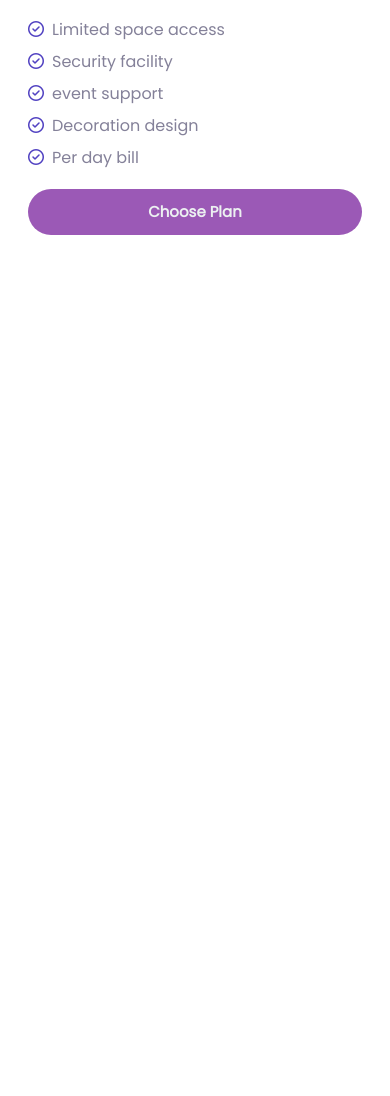
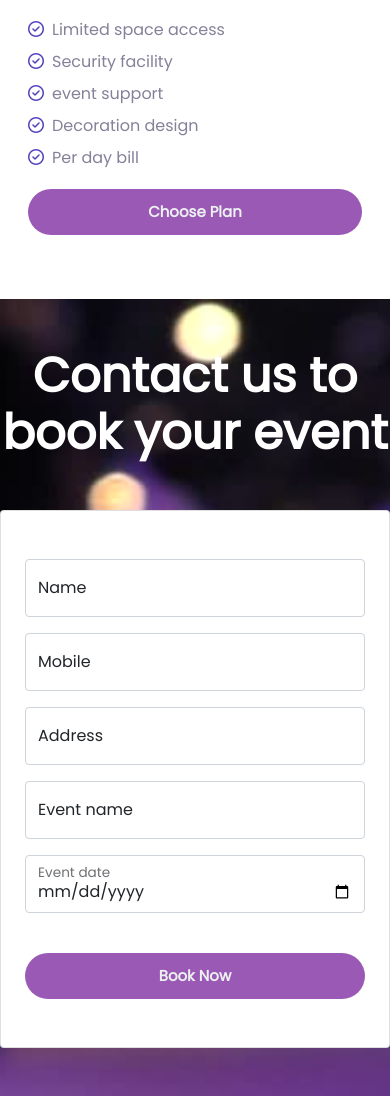
Before and after one commit to soumik9/riverview-convention-center, a plain HTML site: page index.html in a window 390 px wide. Shown: the part 2229-3325 px from the top of the page. Before the commit the page ends 2528 px from the top, so only its background shows below. Drawn offline with nearby package versions, Linux system fonts and the light colour scheme.

Commit message:
customized section done with responsive

```diff
--- a/css/style.css
+++ b/css/style.css
@@ -1,5 +1,6 @@
 @import url('https://fonts.googleapis.com/css2?family=Poppins:wght@300;400&display=swap');
 
+/* default styles */
 body{
     font-family: 'Poppins', sans-serif;
     background-color: #FFFFFF;
@@ -33,7 +34,9 @@ ul li{
     font-weight: bold;
     border-radius:25px;
 }
+/* default styles */
 
+/* slider styles */
 .carousel-item h1{
     font-weight: 600;
 }
@@ -41,9 +44,9 @@ ul li{
     font-size: 16px;
     font-weight: 300;
 }
+/* slider styles */
 
-
-
+/* our package styles */
 .our-package-content .card-title{
     font-size: 36px;
     font-weight: 700;
@@ -70,7 +73,25 @@ ul li{
     top: -10px;
     left: 240px;
 }
+/* our package styles */
 
+/* customized/contact us styles */
+.contact-us-section{
+    background-image: url(../images/contact.jpg);
+    background-position: center;
+    background-size: cover;
+    background-repeat: no-repeat;
+}
+.contact-us-section h1{
+    font-weight: 700;
+}
+.contact-us-section button:hover{
+    color: #ecf0f1;
+}
+/* customized/contact us styles */
+
+
+/* responsive styles */
 @media  (min-width: 0px) and (max-width: 575.98px) {
     .our-package-content .card{
         margin-top: 50px;
@@ -97,3 +118,4 @@ ul li{
         left: 260px;
     }
   }
+/* responsive styles */
--- a/index.html
+++ b/index.html
@@ -120,9 +120,10 @@
 
 
     <main>
-      <div class="container pt-5">
 
-        <section class="our-packages py-5">
+        <!-- our packages section -->
+        <section class=" container pt-5">
+          <div class="our-packages py-5">
             <div class="our-package-title text-center">
               <h1>Our Package</h1>
             </div>
@@ -226,12 +227,64 @@
 
               </div>
             </div>
+          </div>
+        </section>
+        <!-- our packages section -->
 
 
+        <!-- customized section -->
+        <section class="contact-us-section py-5">
+
+          <div class="row justify-content-center align-content-center g-0">
+            <div class="col-lg-8">
+              <div class="text-center mb-5">
+                <h1 class="text-white fs-48">Contact us to book your event</h1>
+              </div>
+              <div class="card">
+                <div class="card-body px-4 py-5">
+                  <div class="row">
+                    <div class="col-lg-6 col-md-6">
+                      <div class="form-floating mb-3">
+                        <input type="text" class="form-control" id="floatingInput" placeholder="Mr. Jhon Doe">
+                        <label for="floatingInput">Name</label>
+                      </div>
+                    </div>
+                    <div class="col-lg-6 col-md-6 col-12">
+                      <div class="form-floating mb-3">
+                        <input type="text" class="form-control" id="floatingInput" placeholder="017**-*******">
+                        <label for="floatingInput">Mobile</label>
+                      </div>
+                    </div>
+                    <div class="col-lg-6 col-md-6 col-12">
+                      <div class="form-floating mb-3">
+                        <input type="text" class="form-control" id="floatingInput" placeholder="Dhaka, Bangladesh">
+                        <label for="floatingInput">Address</label>
+                      </div>
+                    </div>
+                    <div class="col-lg-6 col-md-6 col-12">
+                      <div class="form-floating mb-3">
+                        <input type="text" class="form-control" id="floatingInput" placeholder="Weeding">
+                        <label for="floatingInput">Event name</label>
+                      </div>
+                    </div>
+                    <div class="col-lg-12 col-md-12 col-12">
+                      <div class="form-floating mb-3">
+                        <input type="date" class="form-control" id="floatingInput" >
+                        <label for="floatingInput">Event date</label>
+                      </div>
+                    </div>
+                  </div>
+
+                  <button type="submit" class="btn btn-choose-plan w-100 mt-4">Book Now</button>
+
+                </div>
+              </div>
+            </div>
+          </div>
 
         </section>
+        <!-- customized section -->
 
-      </div>
     </main>
 
     <!-- Bootstrap JS -->
```
Also changed, not shown: images/contact.jpg (added). Lines whose indentation alone changed are shown as unchanged.
